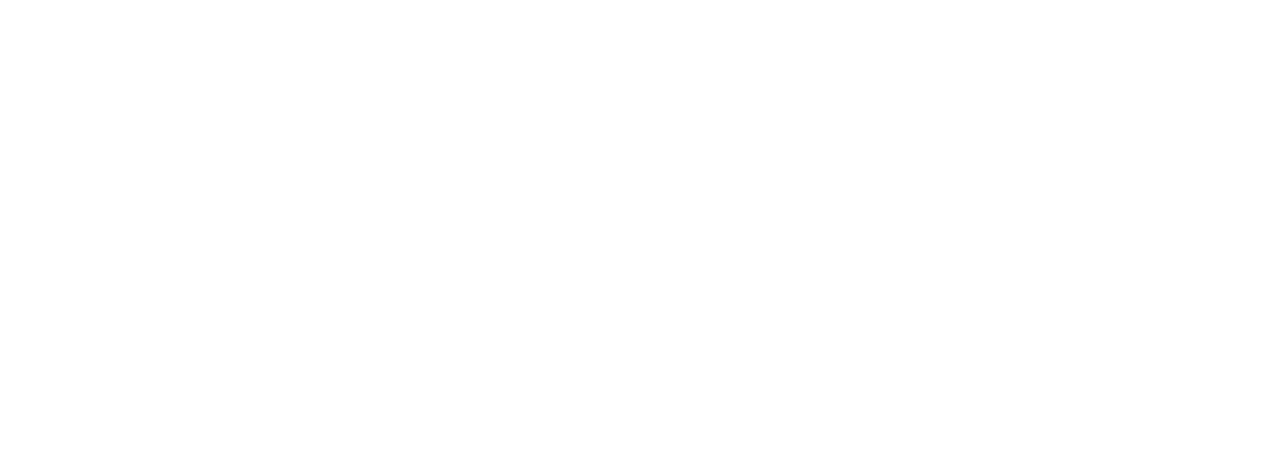
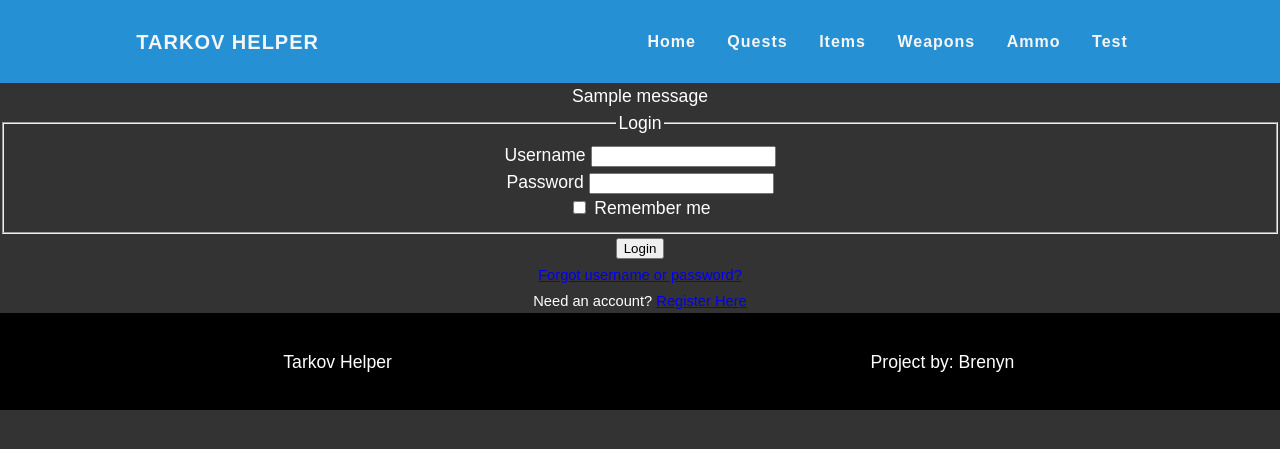
Before and after one commit to brenyn/tarkov-helper, a Flask app: page /login in a window 1280 px wide. Before the commit the part shown is empty. Shown: the top 449 px of the page. Run offline with Flask 2, Linux system fonts and the light colour scheme; one stand-in notice (Sample message) is shown; some web fonts are replaced.

Commit message:
form routes and html, success/error messages

```diff
--- a/helper.py
+++ b/helper.py
@@ -1,4 +1,4 @@
-from flask import Flask, render_template
+from flask import Flask, render_template, url_for, flash, redirect
 from forms import RegistrationForm, LoginForm
 from flask_sqlalchemy import SQLAlchemy
 app = Flask(__name__)
@@ -56,14 +56,26 @@ def home():
 def ammo():
     return render_template('ammo.html', ammoTypes=ammoTypes, title='Ammo')
 
-@app.route("/register")
+@app.route("/register", methods=['GET', 'POST'])
 def register():
   form = RegistrationForm()
+
+  if form.validate_on_submit():
+    flash(f'Account created for {form.username.data}!', 'success')
+    return redirect(url_for('home'))
+
   return render_template('register.html', title="Register",form=form)
 
-@app.route("/login")
+@app.route("/login", methods=['GET','POST'])
 def login():
   form = LoginForm()
+  if form.validate_on_submit():
+    if form.username.data == 'remyS' and form.password.data == 'password':
+      flash('You have been logged in!', 'success')
+      return redirect(url_for('home'))
+    else:
+      flash("Login unsuccessful. Please check username and password.", 'danger')
+
   return render_template('login.html', title="Login",form=form)
 
 # run server in debug mode if script is run from command line
--- a/templates/base.html
+++ b/templates/base.html
@@ -37,6 +37,18 @@
   {% block header %}{% endblock header %}
 
   <main> <!-- main will be unique to each page-->
+    {% with messages = get_flashed_messages(with_categories=true) %}
+
+      {% if messages %}
+        {% for category, message in messages %}
+          <div>
+            {{ message }}
+          </div>
+        {% endfor %}
+      {% endif %}
+
+    {% endwith %}
+
     {% block content %}{% endblock content%}
   </main>
 
--- a/templates/login.html
+++ b/templates/login.html
@@ -0,0 +1,65 @@
+{% extends "base.html" %}
+
+{% block styles %}
+  <link rel="stylesheet" href="../static/styles/base.css">
+{% endblock styles %}
+
+{% block content %}
+  <div>
+    <form method="POST" action="">
+      {{ form.hidden_tag() }}
+
+      <fieldset>
+        <legend>Login</legend>
+
+        <div>
+          {{ form.username.label }}
+
+          {% if form.username.errors %}
+            {{form.username}}
+            <div class="invalid-feedback">
+              {% for error in form.username.errors %}
+                <span>{{ error }}</span>
+              {% endfor %}
+            </div>
+          {% else %}
+            {{ form.username }}
+          {% endif %}
+        </div>
+
+        <div>
+          {{ form.password.label }}
+          {% if form.password.errors %}
+          {{form.password}}
+          <div class="invalid-feedback">
+            {% for error in form.password.errors %}
+              <span>{{ error }}</span>
+            {% endfor %}
+          </div>
+          {% else %}
+            {{ form.password }}
+          {% endif %}
+        </div>
+
+        <div class="form-check">
+          {{form.remember(class="form-check-input")}}
+          {{form.remember.label(class="form-check-label")}}
+        </div>
+      </fieldset>
+
+      <div>
+        {{ form.submit }}
+      </div>
+
+      <small>
+        <a href="#">Forgot username or password?</a>
+      </small>
+    </form>
+  </div>
+
+  <div>
+    <small>
+      Need an account? <a href="{{ url_for('login') }}">Register Here</a>
+    </small>
+  </div>
+{% endblock content %}
```
Also changed, not shown: templates/register.html (+42 -4 lines).
